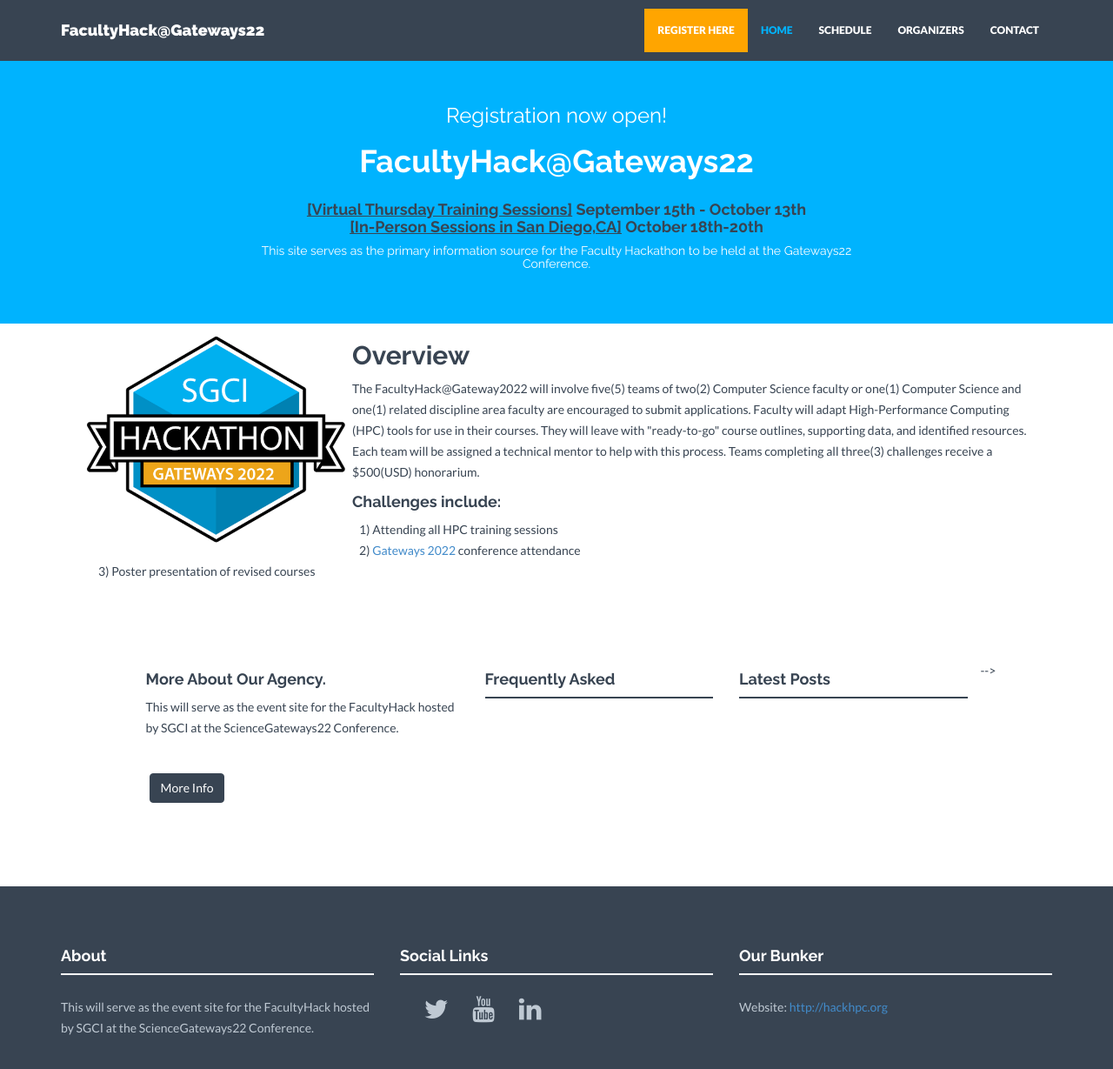
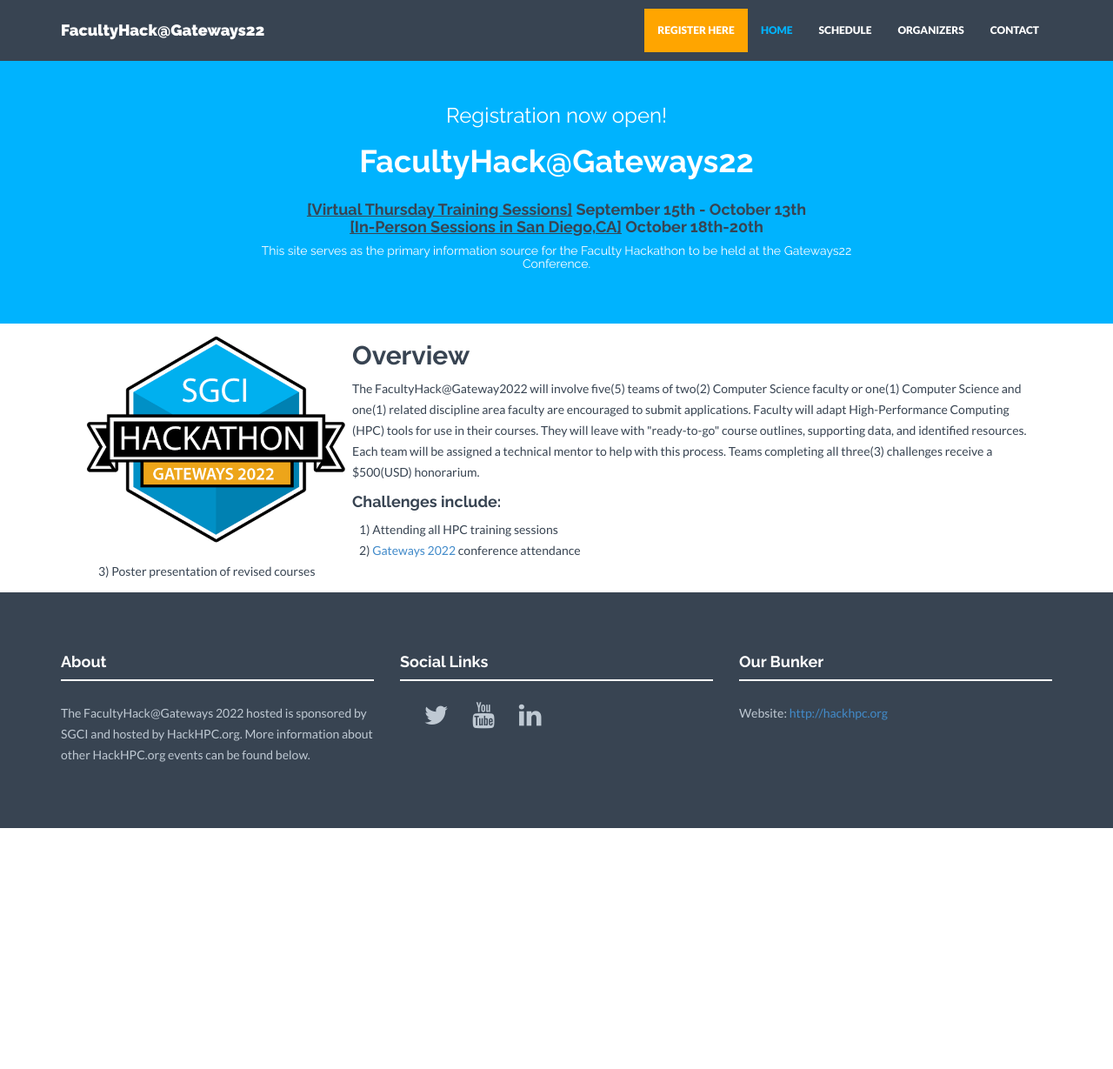
Before and after one commit to HackHPC/FacultyHack-Gateways22, a Jekyll site: the page built from index.html, in a window 1280 px wide and 1266 px high. Shown: the top 1229 px of the window at 87% size. Built offline with Jekyll 4.4.1, drawn with Linux system fonts in a browser that asks for light colours; nearby versions of some CDN libraries.

Commit message:
corrected trailing -->

```diff
--- a/_config.yml
+++ b/_config.yml
@@ -193,7 +193,7 @@
     img: client04.png
 
 # Short text about your company. Shown in footer on every page and also separately on Home and Contact page.
-about: "This will serve as the event site for the FacultyHack hosted by SGCI at the ScienceGateways22 Conference."
+about: "The FacultyHack@Gateways 2022 hosted is sponsored by SGCI and hosted by HackHPC.org. More information about other HackHPC.org events can be found below."
 
 # Testimonial content. Shown on Home and About page.
 #testimonial:
--- a/_layouts/project.html
+++ b/_layouts/project.html
@@ -26,7 +26,7 @@
             <p><b>Client:</b> {{ page.client }}</p>
             <p><b>Website:</b> <a href="{{ page.website }}">{{ page.website }}</a></p>
         </div>
-    </div><! --/row -->
-</div><! --/container -->
+    </div><!--/row -->
+</div><!--/container -->
 
 {% include portfolio.html title="Related Works." limit=5 %}
```
Also changed, not shown: index.html (+12 -29 lines), 9 other files.
